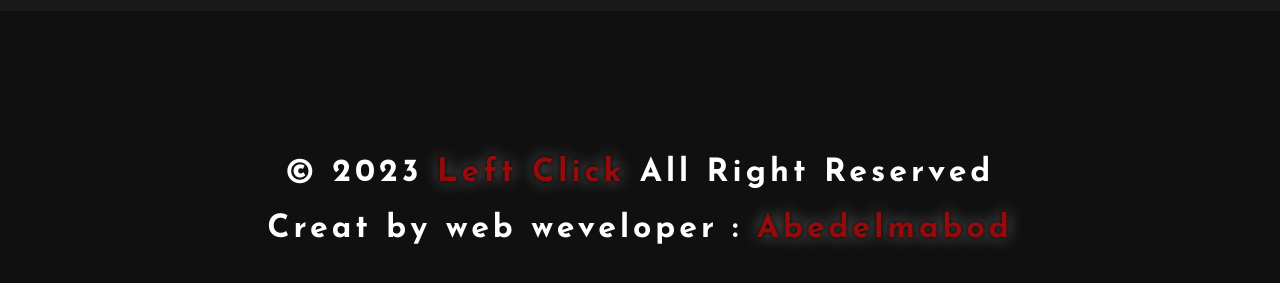
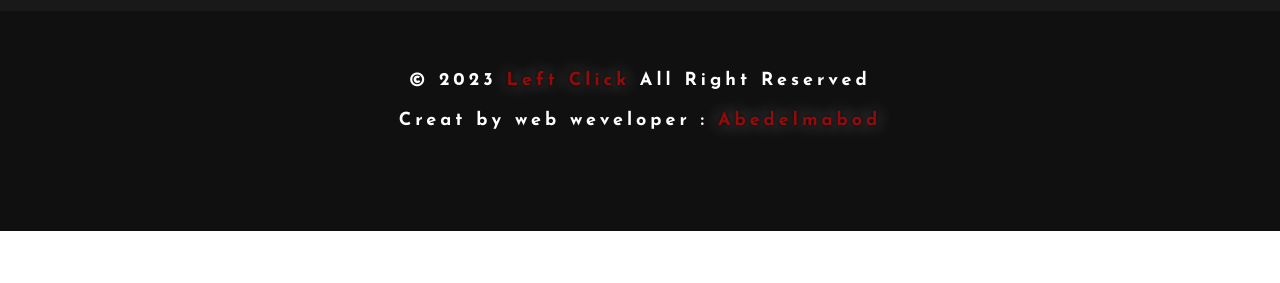
Before and after one commit to abedelmabod/abedelmabod-portfolio, a plain HTML site: page index.html in a window 1280 px wide. Shown: the part 2609-2892 px from the top of the page. After the commit the page ends 2840 px from the top, so only its background shows below. Drawn offline with nearby package versions, Linux system fonts and the light colour scheme.

Commit message:
Update style.css

```diff
--- a/css/style.css
+++ b/css/style.css
@@ -324,7 +324,7 @@
 footer{
     position: relative;
     width: 100%;
-    height: 400px;
+    height: 200px;
     background-color: #101010;
     display: flex;
     align-items: center;
@@ -333,7 +333,7 @@
 }
 footer p{
     color: white;
-    font-size: xx-large;
+    font-size: large;
     letter-spacing: 4px;
     font-weight: bold;
     margin-bottom: 20px;
```
